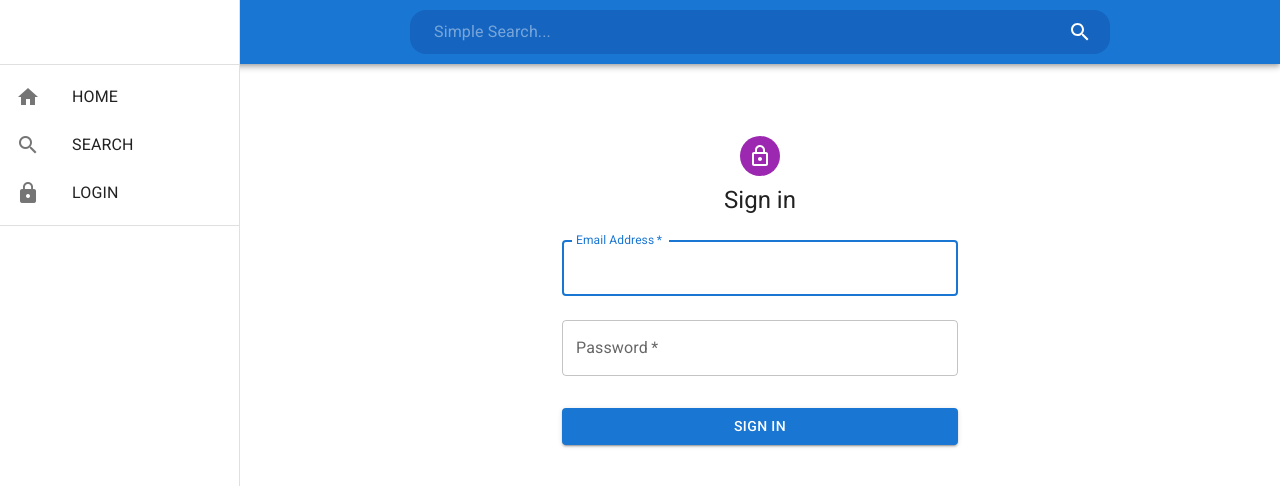
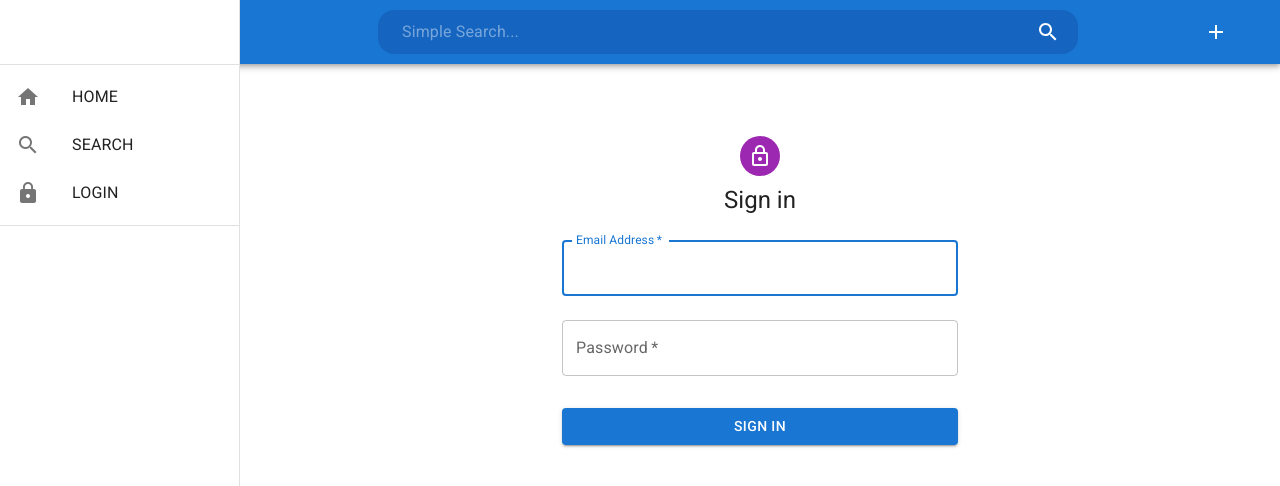
Before and after one commit to NoyaRoeT/ani-bookmarks, a React (Vite) app in the folder client/: page /login in a window 1280 px wide. Shown: the top 486 px of the page. Built offline with nearby package versions, Linux system fonts and the light colour scheme; no server answers.

Commit message:
Add button to show add bookmark form

```diff
--- a/client/package.json
+++ b/client/package.json
@@ -13,7 +13,7 @@
     "@emotion/react": "^11.11.0",
     "@emotion/styled": "^11.11.0",
     "@mui/icons-material": "^5.11.16",
-    "@mui/material": "^5.13.0",
+    "@mui/material": "^5.13.2",
     "mui-image": "^1.0.7",
     "react": "^18.2.0",
     "react-dom": "^18.2.0",
--- a/client/src/components/BookmarkForm/BookmarkForm.jsx
+++ b/client/src/components/BookmarkForm/BookmarkForm.jsx
@@ -12,7 +12,7 @@ import {
 } from "@mui/material";
 import { ComboBox } from "../";
 
-const BookmarkForm = ({ label, bookmark }) => {
+const BookmarkForm = ({ label, bookmark, open, onClose }) => {
 	const [imageUrl, setImageUrl] = useState();
 	const [chosenGenres, setChosenGenres] = useState([]);
 	const [chosenTags, setChosenTags] = useState([]);
@@ -35,7 +35,13 @@ const BookmarkForm = ({ label, bookmark }) => {
 	}
 
 	return (
-		<Dialog scroll="body" fullWidth open maxWidth="md">
+		<Dialog
+			scroll="body"
+			fullWidth
+			open={open}
+			maxWidth="md"
+			onClose={onClose}
+		>
 			<DialogTitle>{label}</DialogTitle>
 			<DialogContent>
 				<Grid container>
--- a/client/src/components/NavBar/NavBar.jsx
+++ b/client/src/components/NavBar/NavBar.jsx
@@ -14,13 +14,14 @@ import {
 } from "@mui/material";
 import Icon from "@mui/material/Icon";
 import MenuIcon from "@mui/icons-material/Menu";
+import AddIcon from "@mui/icons-material/Add";
 import Search from "./Search/Search";
 import React, { useState, useContext } from "react";
 import { useTheme } from "@mui/material/styles";
 import { AuthContext } from "../../store/context";
 import { logout } from "../../services/auth";
 import { useNavigate } from "react-router-dom";
-import AppProgress from "../Progress/AppProgress";
+import { AppProgress, BookmarkForm } from "../";
 
 const NavBar = () => {
 	const theme = useTheme();
@@ -30,9 +31,17 @@ const NavBar = () => {
 
 	const isMobile = useMediaQuery(theme.breakpoints.down("sm"));
 	const [mobileOpen, setMobileOpen] = useState(false);
+	const [formOpen, setFormOpen] = useState(false);
 
 	function handleDrawerToggle() {
 		setMobileOpen((prev) => !prev);
+	}
+
+	function handleShowForm() {
+		setFormOpen(true);
+	}
+	function handleCloseForm() {
+		setFormOpen(false);
 	}
 
 	async function logoutHandler() {
@@ -110,6 +119,16 @@ const NavBar = () => {
 							alignItems: "center",
 						}}
 					/>
+					<IconButton
+						size="large"
+						edge="false"
+						color="inherit"
+						aria-label="add"
+						sx={{ mr: 2 }}
+						onClick={handleShowForm}
+					>
+						<AddIcon />
+					</IconButton>
 				</Toolbar>
 			</AppBar>
 			<Box
@@ -149,6 +168,11 @@ const NavBar = () => {
 					{drawer}
 				</Drawer>
 			</Box>
+			<BookmarkForm
+				label={"Add a bookmark"}
+				open={formOpen}
+				onClose={handleCloseForm}
+			/>
 		</>
 	);
 };
```
Also changed, not shown: 1 other file (tests, documents, lock files or other folders).
